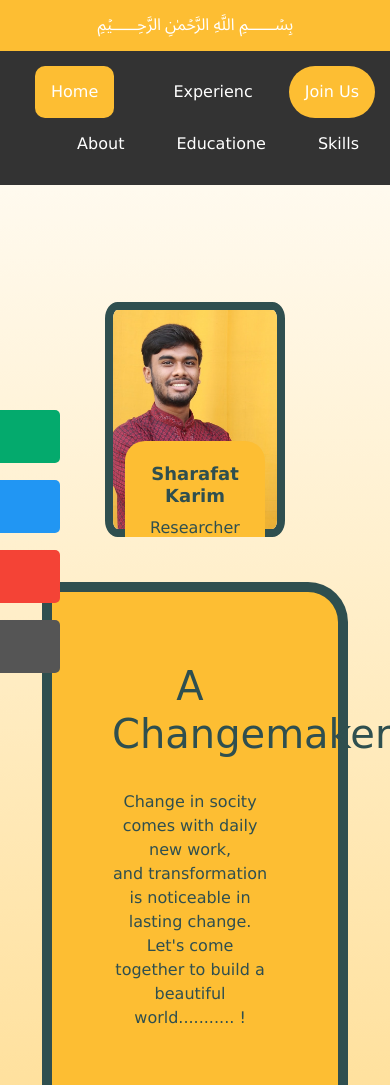
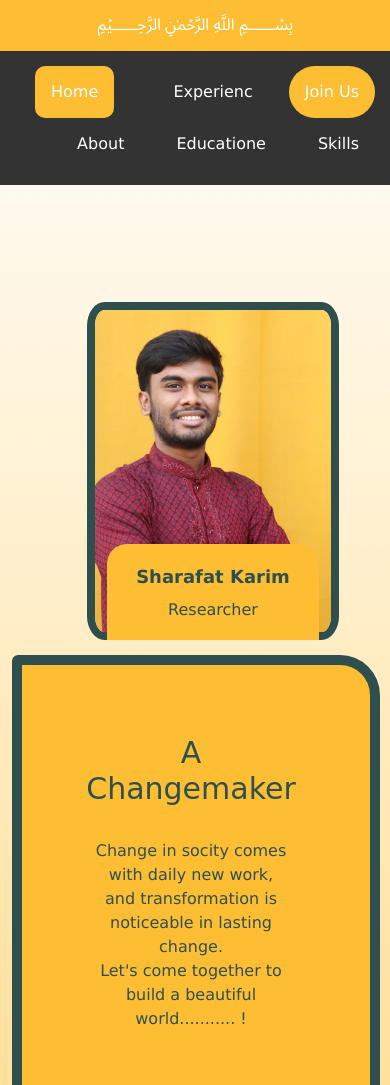
Before and after one commit to Sharafat78670/karim, a plain HTML site: page index.html in a window 390 px wide. Shown: the top 1085 px of the page. Drawn offline with nearby package versions, Linux system fonts and the light colour scheme; a web font is replaced by a local one.

Commit message:
Remove side menu

```diff
--- a/index.html
+++ b/index.html
@@ -26,7 +26,7 @@
 </head>
 <style >
 
-  .sidenav{
+  /*.sidenav{
     text-align: left;
 
   }
@@ -68,7 +68,7 @@
   }
 
 
-
+*/
 
   body {margin:0;}
 
@@ -136,12 +136,12 @@
   <br>
   <br>
 
-  <div id="mySidenav" class="sidenav">
+<!--   <div id="mySidenav" class="sidenav">
     <a href="#" id="about">About</a>
     <a href="#" id="blog">Blog</a>
     <a href="#" id="projects">Projects</a>
     <a href="#" id="contact">Contact</a>
-  </div>
+  </div> -->
 
 
   <div class="team">
@@ -167,7 +167,7 @@
 
         <div class="main">
           <a href="#">
-            <h1 style="font-family: 'Kaushan Script', cursive;font-size: 40px;">A Changemaker</h1>
+            <h1 style="font-family: 'Kaushan Script', cursive;font-size: 30px;">A Changemaker</h1>
             <br><p>Change in socity comes with daily new work, <br>and transformation is noticeable in lasting change.<br> Let's come together to build a beautiful world........... !</p>
           </a>
 
--- a/stil.css
+++ b/stil.css
@@ -287,13 +287,15 @@ img:hover {
         padding: 20px;
       }
       .team .team-item {
-    width: 50%;
-    margin-left: 25%;
+    width: 70%;
+    margin-left: 20%;
     margin-top: -40px;
 }
       .main{
-       width:99%;
+       width:100%;
        margin-left: 2px;
+       padding: 10px;
+
      }
      .menu{
       width: 85%;
```
